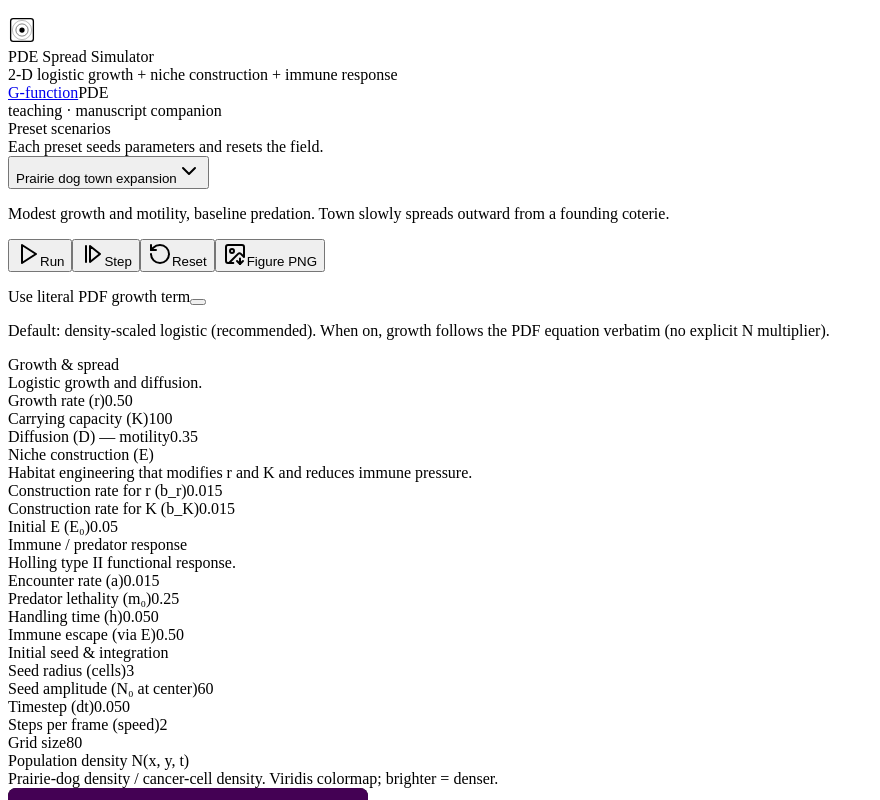
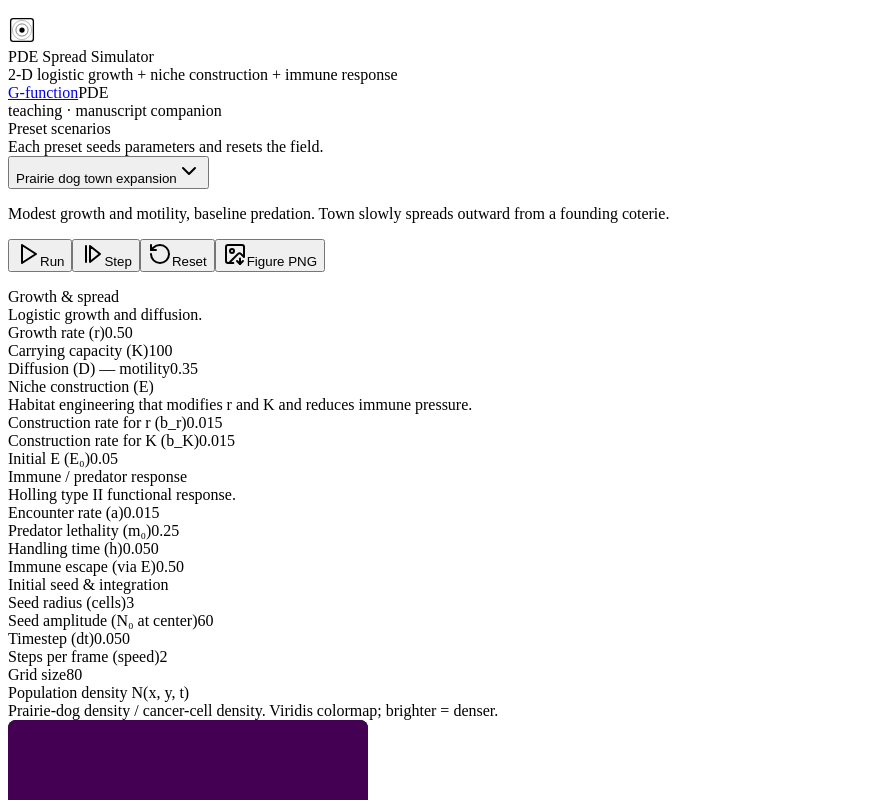
Before and after one commit to cancer-ecology-center/tumor-ecology-models, a React (Vite) app in the folder client/: page /#/pde in a window 1280 px wide. Shown: the top 800 px of the page, without its empty margins (0-880 px from the left). Built offline with nearby package versions, Linux system fonts and the light colour scheme; a web font is replaced by a local one.

Commit message:
remove pdf language

```diff
--- a/client/src/pages/PdeSimulator.tsx
+++ b/client/src/pages/PdeSimulator.tsx
@@ -4,7 +4,6 @@ import { Card, CardContent, CardHeader, CardTitle, CardDescription } from '@/com
 import { Slider } from '@/components/ui/slider';
 import { Button } from '@/components/ui/button';
 import { Badge } from '@/components/ui/badge';
-import { Switch } from '@/components/ui/switch';
 import { Label } from '@/components/ui/label';
 import {
   Select,
@@ -478,22 +477,6 @@ export default function PdeSimulator() {
               >
                 {exporting ? 'Generating figure PNG…' : ''}
               </p>
-              <div className="flex items-center justify-between gap-2 pt-2">
-                <Label htmlFor="pde-literal-toggle" className="text-xs">
-                  Use literal PDF growth term
-                </Label>
-                <Switch
-                  id="pde-literal-toggle"
-                  checked={params.literalPdf}
-                  onCheckedChange={(v) => update('literalPdf', v)}
-                  data-testid="switch-literal-pdf"
-                  aria-label="Toggle literal PDF growth term"
-                />
-              </div>
-              <p className="text-[11px] text-muted-foreground -mt-1">
-                Default: density-scaled logistic (recommended). When on, growth follows
-                the PDF equation verbatim (no explicit N multiplier).
-              </p>
             </CardContent>
           </Card>
 
@@ -901,14 +884,6 @@ m_eff = m0 · (1 − immuneEscape · E_avg),   E_avg = (E_r + E_K)/2
 dE_r/dt = b_r (1 − E_r)(1 − exp(−b_r N))
 dE_K/dt = b_K (1 − E_K)(1 − exp(−b_K N))`}
                 </pre>
-                <p className="mt-1 text-muted-foreground">
-                  The scanned PDF equation appears to omit an explicit N multiplier in
-                  the growth term even though the text calls it logistic growth. The
-                  default mode here adds that multiplier so empty cells stay empty —
-                  growth only occurs where there is already population. Toggle{' '}
-                  <em>Use literal PDF growth term</em> to switch to the PDF-verbatim
-                  form (which can produce spontaneous growth in empty cells).
-                </p>
               </div>
               <div>
                 <div className="font-semibold mb-1">Integration</div>
--- a/client/src/pages/Simulator.tsx
+++ b/client/src/pages/Simulator.tsx
@@ -1183,11 +1183,6 @@ export default function Simulator() {
                 Hoogland &amp; Sherman (1976/1981). Black-tailed prairie dog coterie ecology — classic
                 empirical reference.
               </a>
-              <p className="text-xs text-muted-foreground pt-1">
-                This simulator accompanies the user&rsquo;s manuscript on the prairie dog town as a
-                mesoscopic ecological analog for tumors. Citations above are entry points; see the
-                manuscript for the full evolutionary ecology framing.
-              </p>
             </CardContent>
           </Card>
         </section>
@@ -1196,7 +1191,7 @@ export default function Simulator() {
       <footer className="border-t border-border mt-6">
         <div className="mx-auto max-w-[1400px] px-4 sm:px-6 py-4 text-[11px] text-muted-foreground flex flex-wrap items-center justify-between gap-2">
           <div>G-function Simulator · transparent toy model for teaching and manuscript companion use</div>
-          <div>Built with React · SVG plots · no analytics, no storage</div>
+          <div>Built with React</div>
         </div>
       </footer>
     </div>
```
